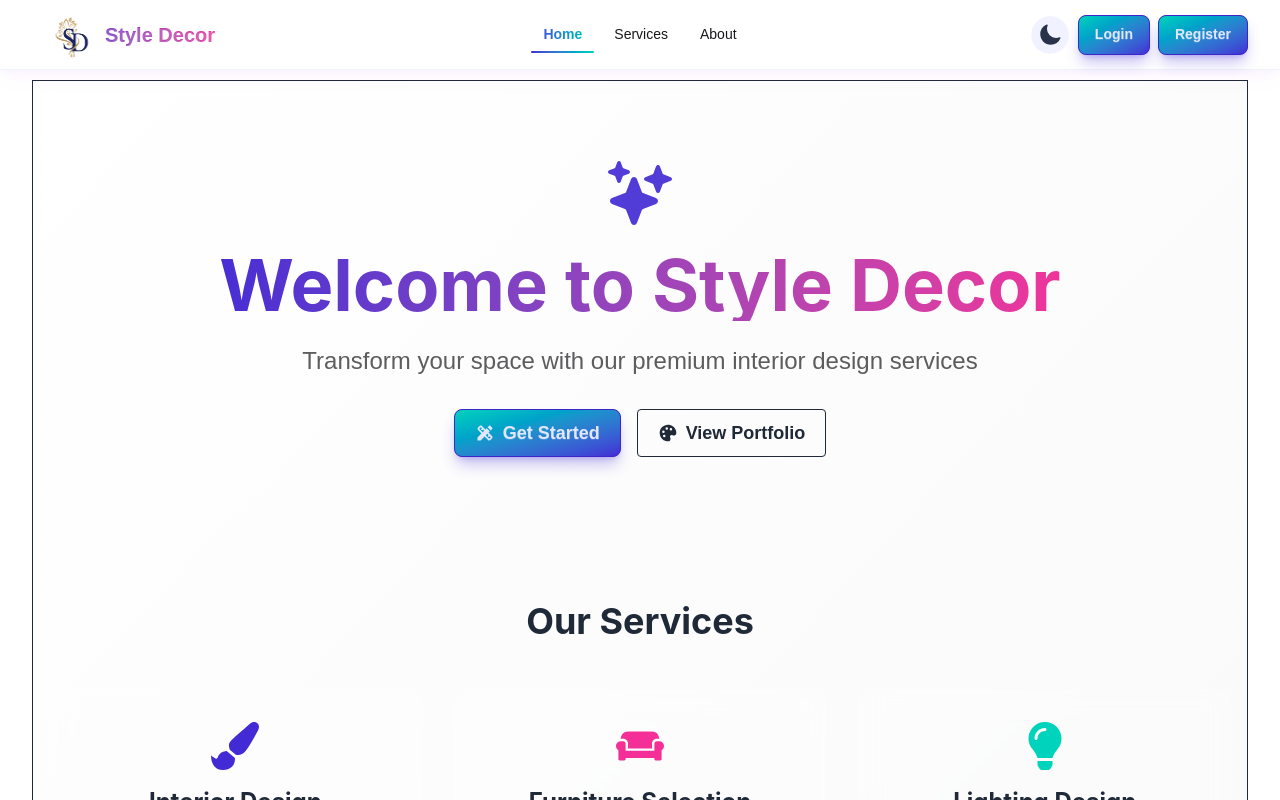
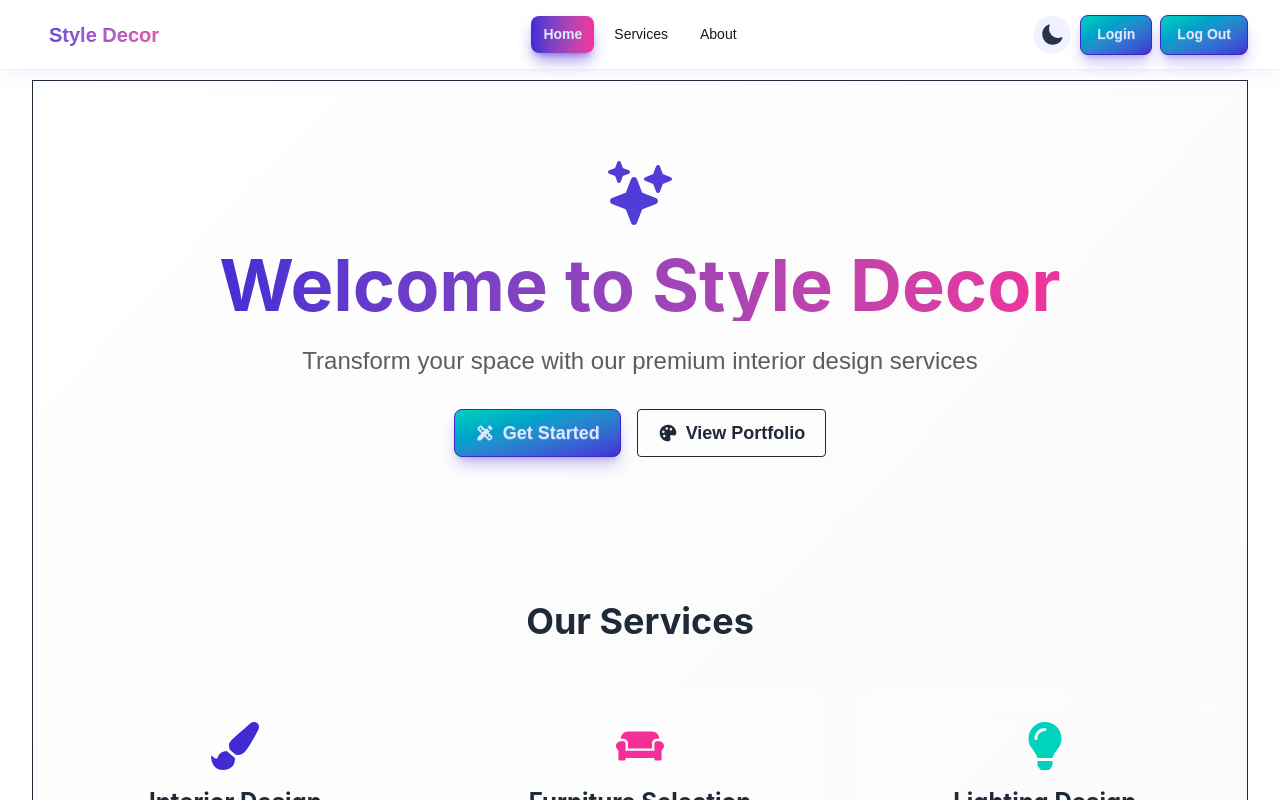
Before and after one commit to omarfaruk21221/Style-Decor-Client, a React (Vite) app: page / in a window 1280 px wide. Shown: the top 800 px of the page. Built offline with nearby package versions, Linux system fonts and the light colour scheme.

Commit message:
all change accpted

```diff
--- a/src/Component/Navbar.jsx
+++ b/src/Component/Navbar.jsx
@@ -1,7 +1,6 @@
 import React from "react";
 import { Link, NavLink } from "react-router-dom";
 import ThemeToggle from "./ThemeToggle";
-import logo2 from "../../public/assets/logo2.png";
 
 const Navbar = () => {
   const Links = (
@@ -10,60 +9,42 @@ const Navbar = () => {
         <NavLink
           to="/"
           className={({ isActive }) =>
-            `relative transition-all duration-300 px-3 py-2 ${isActive
-              ? "bg-gradient-to-r from-primary to-accent bg-clip-text text-transparent font-bold"
-              : "text-base-content hover:text-primary"
+            `transition-all duration-300 px-3 py-2 ${
+              isActive
+                ? "bg-gradient-to-r from-primary to-secondary text-primary-content rounded-lg font-semibold shadow-lg shadow-primary/50"
+                : "hover:bg-primary/20 hover:text-primary rounded-lg text-base-content hover:shadow-md"
             }`
           }
         >
-          {({ isActive }) => (
-            <>
           Home
-              {isActive && (
-                <span className="absolute bottom-0 left-0 w-full h-0.5 bg-gradient-to-r from-primary to-accent rounded-full" />
-              )}
-            </>
-          )}
         </NavLink>
       </li>
       <li>
         <NavLink
-          to="/services"
+          to="/Services"
           className={({ isActive }) =>
-            `relative transition-all duration-300 px-3 py-2 ${isActive
-              ? "bg-gradient-to-r from-primary to-accent bg-clip-text text-transparent font-bold"
-              : "text-base-content hover:text-primary"
+            `transition-all duration-300 px-3 py-2 ${
+              isActive
+                ? "bg-gradient-to-r from-primary to-secondary text-primary-content rounded-lg font-semibold shadow-lg shadow-primary/50"
+                : "hover:bg-primary/20 hover:text-primary rounded-lg text-base-content hover:shadow-md"
             }`
           }
         >
-          {({ isActive }) => (
-            <>
           Services
-              {isActive && (
-                <span className="absolute bottom-0 left-0 w-full h-0.5 bg-gradient-to-r from-primary to-accent rounded-full" />
-              )}
-            </>
-          )}
         </NavLink>
       </li>
       <li>
         <NavLink
           to="/about"
           className={({ isActive }) =>
-            `relative transition-all duration-300 px-3 py-2 ${isActive
-              ? "bg-gradient-to-r from-primary to-accent bg-clip-text text-transparent font-bold"
-              : "text-base-content hover:text-primary"
+            `transition-all duration-300 px-3 py-2 ${
+              isActive
+                ? "bg-gradient-to-r from-primary to-secondary text-primary-content rounded-lg font-semibold shadow-lg shadow-primary/50"
+                : "hover:bg-primary/20 hover:text-primary rounded-lg text-base-content hover:shadow-md"
             }`
           }
         >
-          {({ isActive }) => (
-            <>
           About
-              {isActive && (
-                <span className="absolute bottom-0 left-0 w-full h-0.5 bg-gradient-to-r from-primary to-accent rounded-full" />
-              )}
-            </>
-          )}
         </NavLink>
       </li>
     </>
@@ -96,13 +77,12 @@ const Navbar = () => {
             {Links}
           </ul>
         </div>
-        <Link
-          to="/"
-          className="btn btn-ghost text-lg md:text-xl font-bold bg-gradient-to-r from-primary to-secondary bg-clip-text text-transparent flex items-center gap-2"
+        <a
+          href="/"
+          className="btn btn-ghost text-lg md:text-xl font-bold bg-gradient-to-r from-primary to-secondary bg-clip-text text-transparent"
         >
-          <img className="w-12 h-12" src={logo2} alt="company logo" />
           Style Decor
-        </Link>
+        </a>
       </div>
 
       <div className="navbar-center hidden lg:flex">
@@ -111,14 +91,12 @@ const Navbar = () => {
 
       <div className="navbar-end gap-2">
         <ThemeToggle />
-        <div className="hidden lg:flex gap-2">
-          <Link to="/login" className="btn btn-primary">
+        <Link as={NavLink} to="/login" className="btn btn-primary">
           Login
         </Link>
-          <Link to="/register" className="btn btn-primary">
-            Register
+        <Link as={NavLink} to="/logout" className="btn btn-primary">
+          Log Out
         </Link>
-        </div>
       </div>
     </div>
   );
```
Lines whose indentation alone changed are shown as unchanged.
